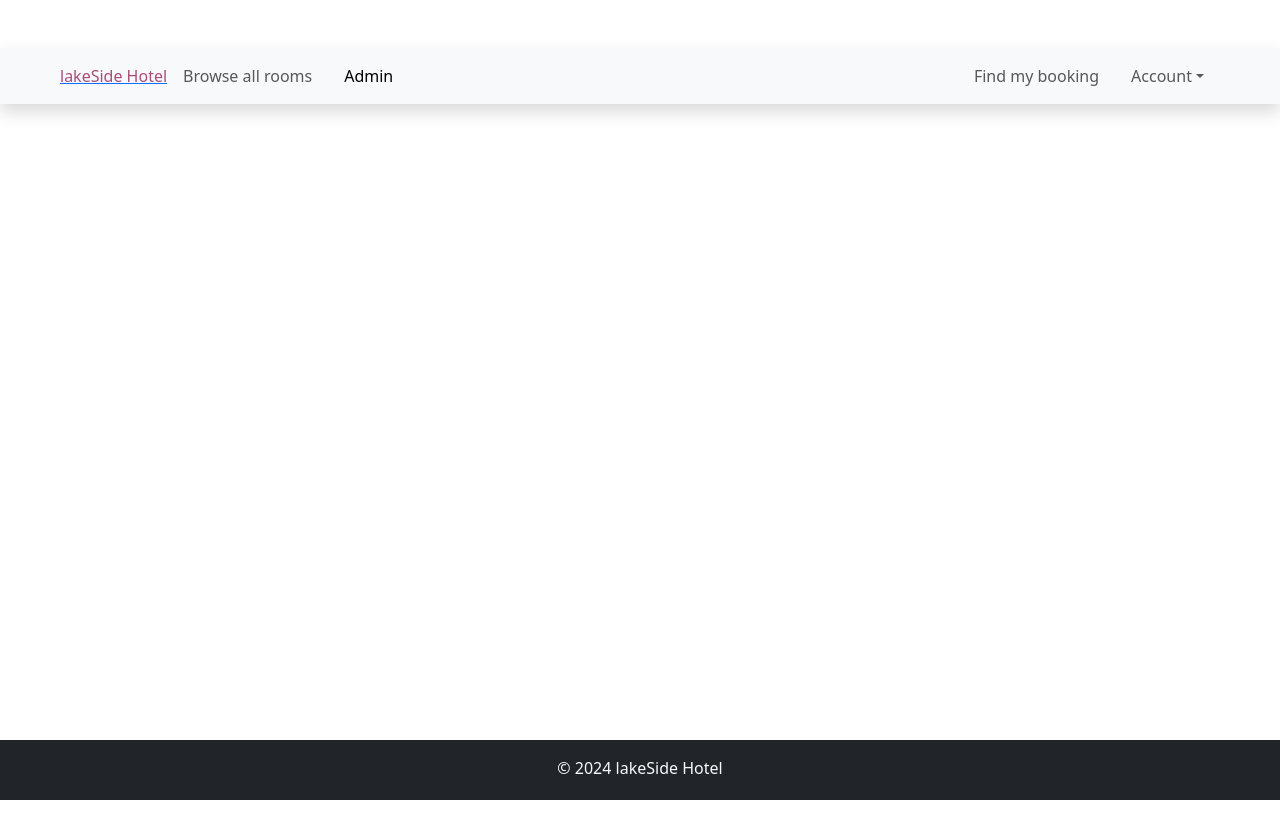
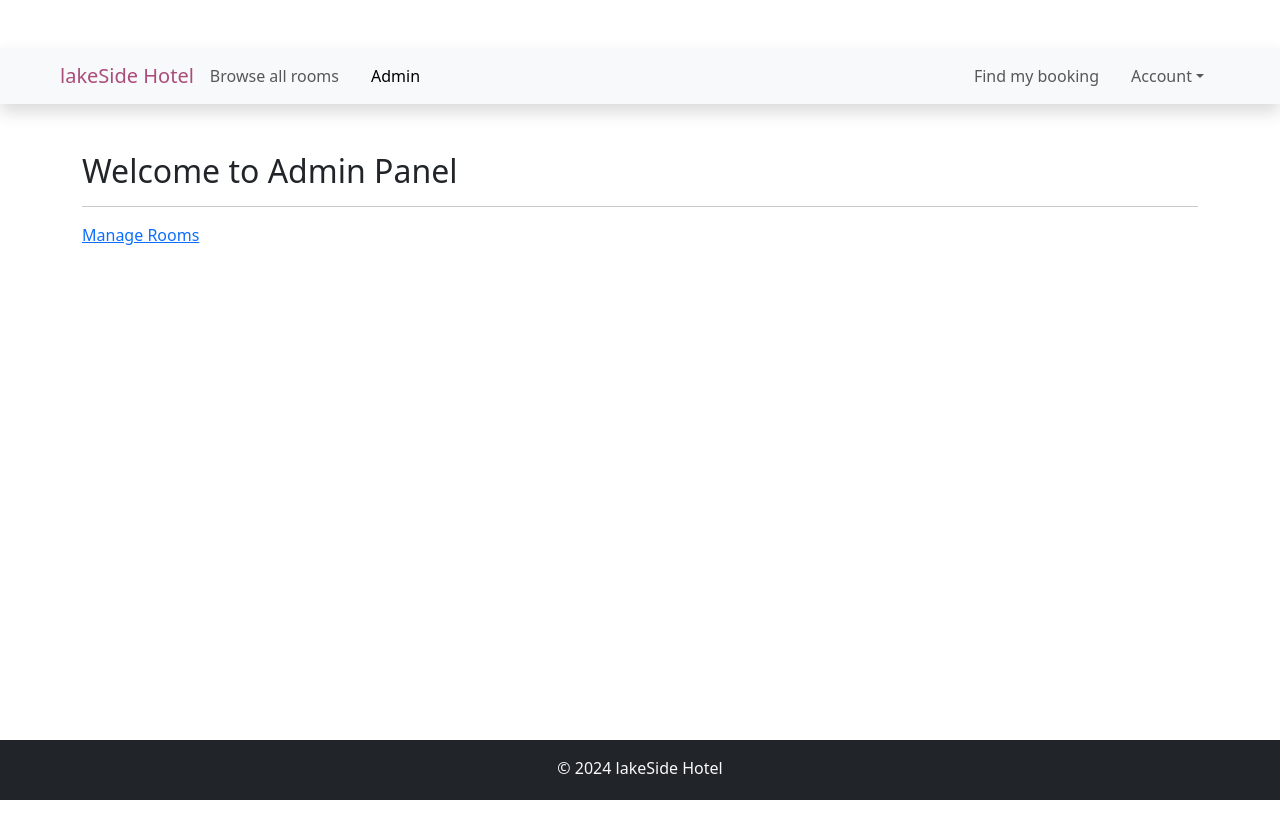
Before and after one commit to Nnange/N_hotel, a React (Vite) app in the folder FE_nnangeHotel/: page /admin in a window 1280 px wide. Shown: the top 838 px of the page. Built offline with nearby package versions, Linux system fonts and the light colour scheme.

Commit message:
admin page setup

```diff
--- a/FE_nnangeHotel/src/App.jsx
+++ b/FE_nnangeHotel/src/App.jsx
@@ -8,6 +8,7 @@ import AddRoom from "./components/room/AddRoom";
 import NavBar from "./components/layout/NavBar";
 import Footer from "./components/layout/Footer";
 import RoomListing from "./components/room/RoomListing";
+import Admin from "./components/admin/Admin";
 
 // import "../node_modules/bootstrap/dist/css/bootstrap.min.css"
 // import "/node_modules/bootstrap/dist/js/bootstrap.min.js"
@@ -24,6 +25,7 @@ function App() {
             <Route path="/existing-rooms" element={<ExistingRooms />} />
             <Route path="/add-room" element={<AddRoom />} />
             <Route path="/browse-all-rooms" element={<RoomListing />} />
+            <Route path="/admin" element={<Admin />} />
           </Routes>
         </Router>
         <Footer />
--- /dev/null
+++ b/FE_nnangeHotel/src/components/admin/Admin.jsx
@@ -0,0 +1,17 @@
+/* eslint-disable no-unused-vars */
+import React from 'react'
+import { Link } from 'react-router-dom'
+
+const Admin = () => {
+  return (
+    <section className='container mt-5'>
+        <h2>Welcome to Admin Panel</h2>
+        <hr />
+        <Link to={"/add-room"}>
+            Manage Rooms
+        </Link>
+    </section>
+  )
+}
+
+export default Admin
--- a/FE_nnangeHotel/src/components/layout/NavBar.jsx
+++ b/FE_nnangeHotel/src/components/layout/NavBar.jsx
@@ -11,7 +11,7 @@ const NavBar = () => {
   return (
     <nav className="navbar navbar-expand-lg bg-body-tertiary px-5 shadow mt-5 sticky-top">
       <div className="container-fluid">
-        <Link to={"/"}>
+        <Link to={"/"} className="fs-5 text-decoration-none">
           <span className="hotel-color">lakeSide Hotel</span>
         </Link>
         <button
@@ -21,7 +21,7 @@ const NavBar = () => {
           data-bs-target="#navbarScroll"
           aria-controls="navbarScroll"
           aria-expanded="false"
-          aria-label="Toggle navigator"
+          aria-label="Toggle navigation"
         >
           <span className="navbar-toggler-icon"></span>
         </button>
--- a/FE_nnangeHotel/src/components/room/RoomCard.jsx
+++ b/FE_nnangeHotel/src/components/room/RoomCard.jsx
@@ -20,14 +20,14 @@ const RoomCard = ({ room }) => {
 
           <div className="flex-grow-1 ml-3 px-5">
             <Card.Title className="hotel-color">{room.roomType}</Card.Title>
-            <Card.Title className="room-price">{room.roomPrice}</Card.Title>
+            <Card.Title className="room-price">{room.roomPrice}€ / night</Card.Title>
             <Card.Text>
               Some room information goes here for the guest to read through
             </Card.Text>
           </div>
           <div className="flex-shrink-0 mt-3">
             <Link to={`bookings/${room.id}`} className="btn btn-hotel btn-sm">
-              Book Now
+              View/Book Now
             </Link>
           </div>
         </Card.Body>
```
